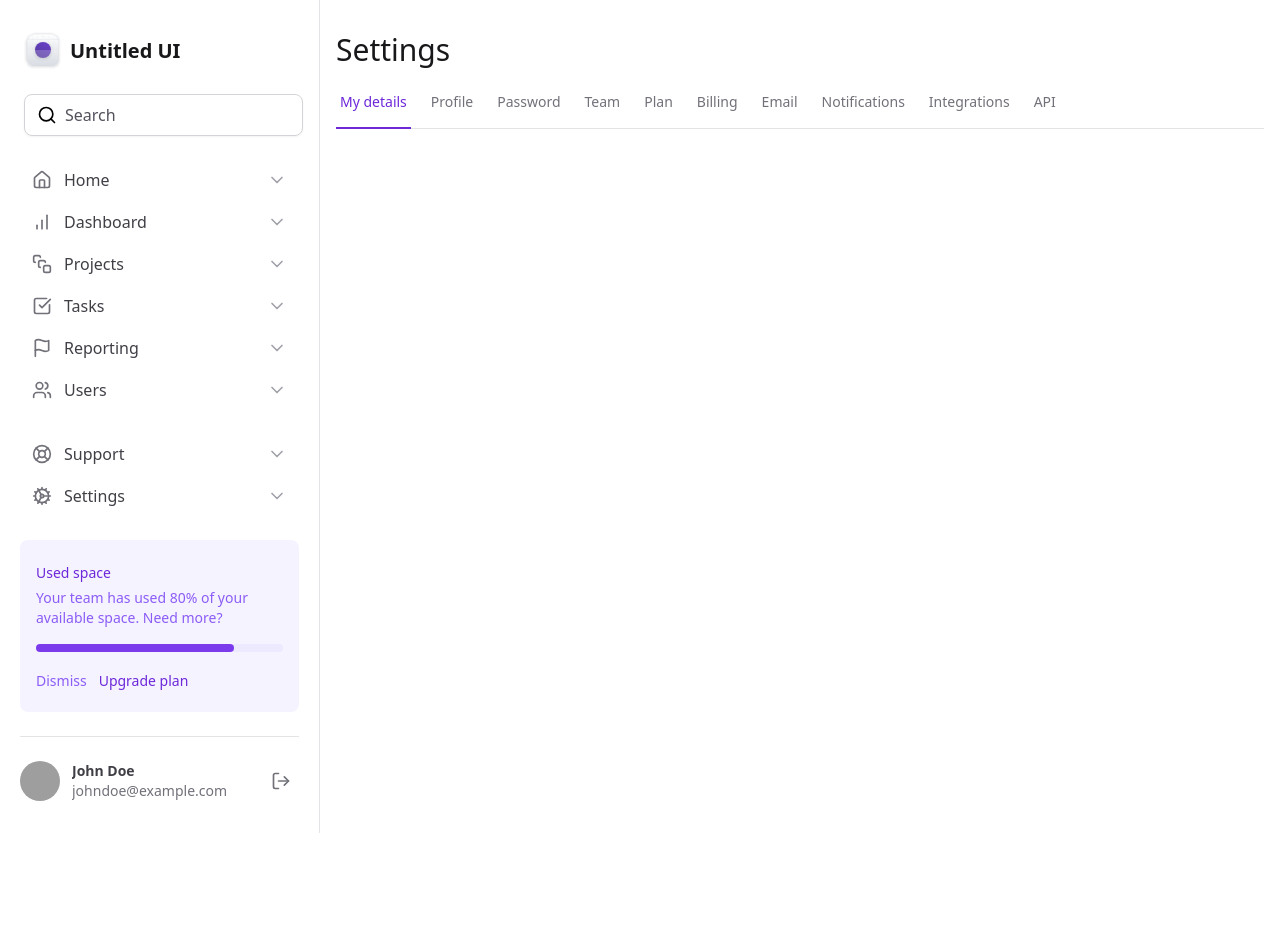
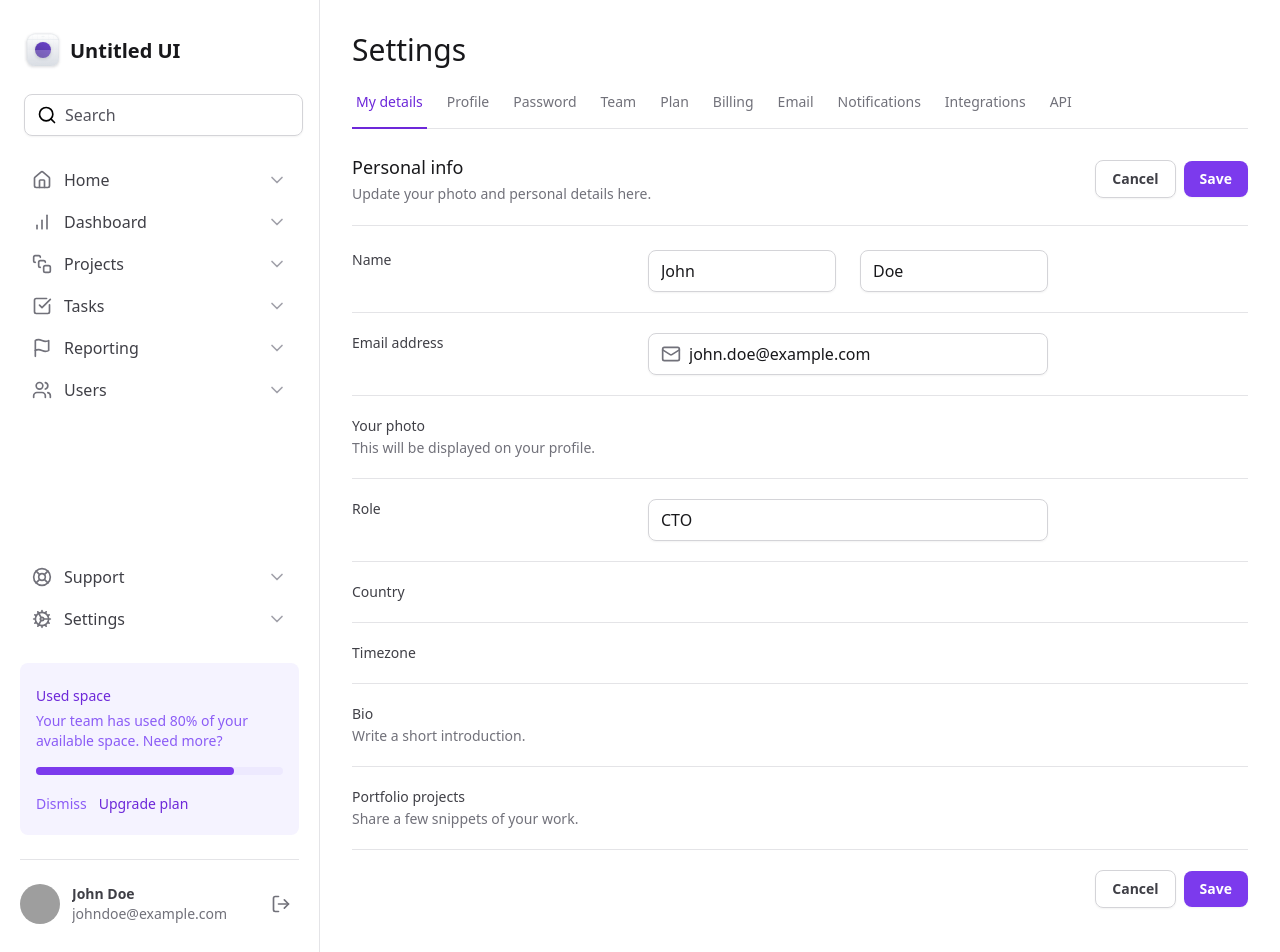
Before and after one commit to azevedorafael/tailwind-next, a Next.js app: page / in a window 1280 px wide. Shown: the top 952 px of the page. Before the commit the page ends 833 px from the top, so only its background shows below. Built offline with nearby package versions, Linux system fonts and the light colour scheme; grey boxes are pictures that could not be loaded.

Commit message:
initial form

```diff
--- a/src/app/layout.tsx
+++ b/src/app/layout.tsx
@@ -31,7 +31,7 @@
       >
         <div className="grid min-h-screen grid-cols-app">
           <Sidebar />
-          <main className="px-4 pb-12 pt-8">{children}</main>
+          <main className="px-8 pb-12 pt-8">{children}</main>
         </div>
       </body>
     </html>
--- a/src/app/page.tsx
+++ b/src/app/page.tsx
@@ -1,4 +1,6 @@
 import { SettingsTabs } from '@/components/SettingsTabs'
+import * as Input from '@/components/Input'
+import { Mail } from 'lucide-react'
 
 export default function Home() {
   return (
@@ -6,6 +8,145 @@
       <h1 className="text-3xl font-medium text-zinc-900">Settings</h1>
 
       <SettingsTabs />
+
+      <div className="mt-6 flex flex-col">
+        <div className="flex items-center justify-between border-b border-zinc-200 pb-5">
+          <div className="space-y-1">
+            <h2 className="text-lg font-medium text-zinc-900">Personal info</h2>
+            <span className="text-sm text-zinc-500">
+              Update your photo and personal details here.
+            </span>
+          </div>
+          <div className="flex items-center gap-2">
+            <button
+              type="button"
+              className="rounded-lg border border-zinc-300 px-4 py-2 text-sm font-semibold text-zinc-700 shadow-sm hover:bg-zinc-50"
+            >
+              Cancel
+            </button>
+            <button
+              type="submit"
+              form="settings"
+              className="rounded-lg bg-violet-600 px-4 py-2 text-sm font-semibold text-white shadow-sm hover:bg-violet-700"
+            >
+              Save
+            </button>
+          </div>
+        </div>
+
+        <form
+          id="settings"
+          className="mt-6 flex w-full flex-col gap-5 divide-y divide-zinc-200"
+        >
+          <div className="grid-cols-form grid gap-3">
+            <label
+              htmlFor="firstName"
+              className="text-sm font-medium text-zinc-700"
+            >
+              Name
+            </label>
+            <div className="grid grid-cols-2 gap-6">
+              <Input.Root>
+                <Input.Control id="firstName" defaultValue="John" />
+              </Input.Root>
+              <Input.Root>
+                <Input.Control defaultValue="Doe" />
+              </Input.Root>
+            </div>
+          </div>
+          <div className="grid-cols-form grid gap-3 pt-5">
+            <label
+              htmlFor="email"
+              className="text-sm font-medium text-zinc-700"
+            >
+              Email address
+            </label>
+            <Input.Root>
+              <Input.Prefix>
+                <Mail className="h-5 w-5 text-zinc-500" />
+              </Input.Prefix>
+              <Input.Control
+                id="email"
+                type="email"
+                defaultValue="john.doe@example.com"
+              />
+            </Input.Root>
+          </div>
+          <div className="grid-cols-form grid gap-3 pt-5">
+            <label
+              htmlFor="email"
+              className="text-sm font-medium text-zinc-700"
+            >
+              Your photo
+              <span className="mt-0.5 block text-sm font-normal text-zinc-500">
+                This will be displayed on your profile.
+              </span>
+            </label>
+            <div />
+          </div>
+          <div className="grid-cols-form grid gap-3 pt-5">
+            <label htmlFor="role" className="text-sm font-medium text-zinc-700">
+              Role
+            </label>
+            <Input.Root>
+              <Input.Control id="role" defaultValue="CTO" />
+            </Input.Root>
+          </div>
+          <div className="grid-cols-form grid gap-3 pt-5">
+            <label
+              htmlFor="country"
+              className="text-sm font-medium text-zinc-700"
+            >
+              Country
+            </label>
+            <div />
+          </div>
+          <div className="grid-cols-form grid gap-3 pt-5">
+            <label
+              htmlFor="timezone"
+              className="text-sm font-medium text-zinc-700"
+            >
+              Timezone
+            </label>
+            <div />
+          </div>
+          <div className="grid-cols-form grid gap-3 pt-5">
+            <label htmlFor="bio" className="text-sm font-medium text-zinc-700">
+              Bio
+              <span className="mt-0.5 block text-sm font-normal text-zinc-500">
+                Write a short introduction.
+              </span>
+            </label>
+            <div />
+          </div>
+          <div className="grid-cols-form grid gap-3 pt-5">
+            <label
+              htmlFor="projects"
+              className="text-sm font-medium text-zinc-700"
+            >
+              Portfolio projects
+              <span className="mt-0.5 block text-sm font-normal text-zinc-500">
+                Share a few snippets of your work.
+              </span>
+            </label>
+            <div />
+          </div>
+          <div className="flex items-center justify-end gap-2 pt-5">
+            <button
+              type="button"
+              className="rounded-lg border border-zinc-300 px-4 py-2 text-sm font-semibold text-zinc-700 shadow-sm hover:bg-zinc-50"
+            >
+              Cancel
+            </button>
+            <button
+              type="submit"
+              className="rounded-lg bg-violet-600 px-4 py-2 text-sm font-semibold text-white shadow-sm hover:bg-violet-700"
+            >
+              Save
+            </button>
+          </div>
+        </form>
+      </div>
     </>
   )
 }
--- a/tailwind.config.ts
+++ b/tailwind.config.ts
@@ -7,6 +7,7 @@
       gridTemplateColumns: {
         app: 'minmax(18rem, 20rem) 1fr',
         profile: 'max-content 1fr max-content',
+        form: 'minmax(7.5rem, 17.5rem) minmax(25rem, 1fr) minmax(0, 15rem)',
       },
       colors: {
         background: 'var(--background)',
```
